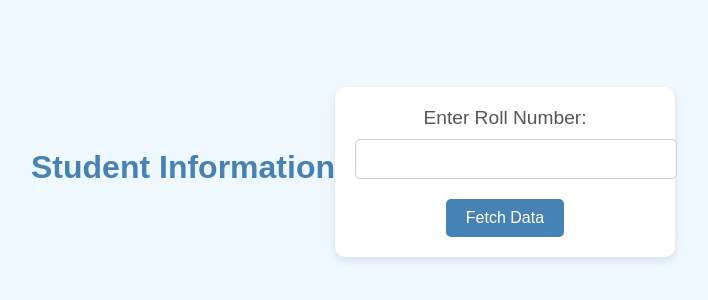
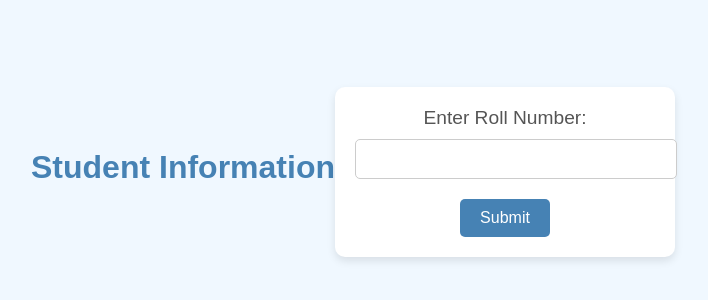
Before and after one commit to Samsul-Habib/fmge_result, a plain HTML site: page index.html in a window 1280 px wide. Shown: the part 228-528 px from the top of the page, without its empty margins (287-995 px from the left). Drawn offline with Linux system fonts and the light colour scheme.

Commit message:
Update index.html

```diff
--- a/index.html
+++ b/index.html
@@ -69,7 +69,7 @@
         <form action="/fetch_data" method="post">
             <label for="rollNumber">Enter Roll Number:</label>
             <input type="text" id="rollNumber" name="roll_number" required><br>
-            <button type="submit">Fetch Data</button>
+            <button type="submit">Submit</button>
         </form>
     </div>
 </body>
```
